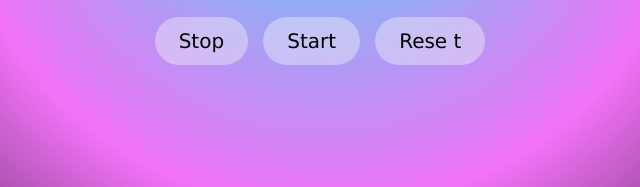
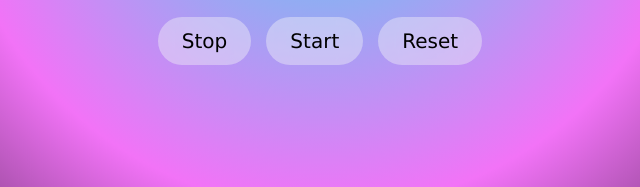
Before and after one commit to Prashantcyber/Stopwatch, a plain HTML site: page index.html in a window 1280 px wide. Shown: the part 569-756 px from the top of the page, 315-955 px from the left. Drawn offline with Linux system fonts and the light colour scheme.

Commit message:
Update index.html

```diff
--- a/index.html
+++ b/index.html
@@ -18,7 +18,7 @@
 
         <button id="startBtn" class="btn"> Start</button>
 
-        <button id="resetBtn" class="btn"> Rese t</button>
+        <button id="resetBtn" class="btn"> Reset</button>
     </div>
 
 
```
